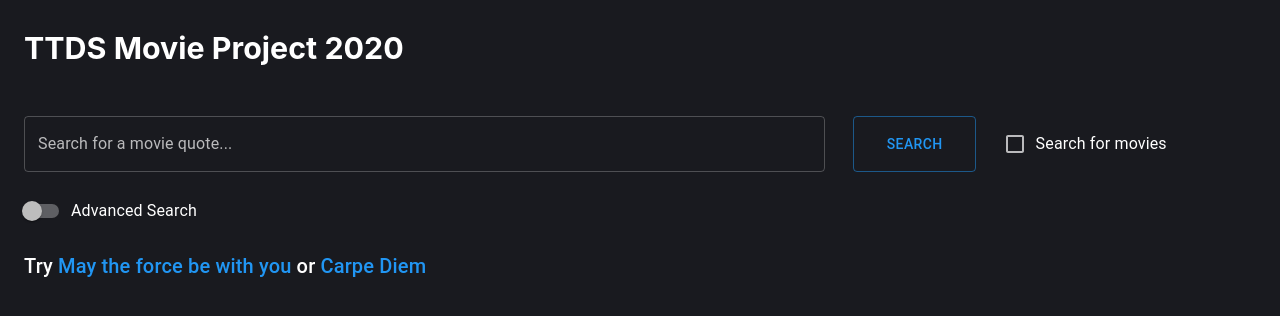
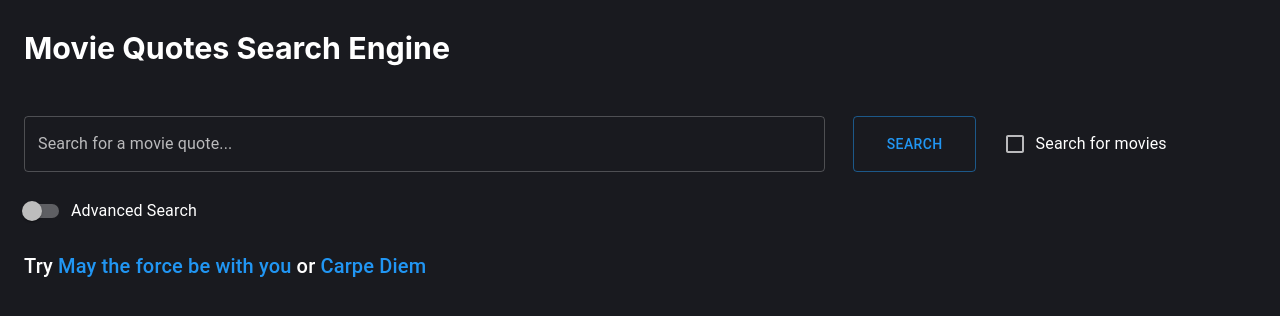
Before and after one commit to marinapts/ttds_movie_search, a React (Create React App) app in the folder gui/: page / in a window 1280 px wide. Shown: the top 316 px of the page. Built offline with nearby package versions, Linux system fonts and the light colour scheme.

Commit message:
Change title (#34)

```diff
--- a/gui/src/App.js
+++ b/gui/src/App.js
@@ -71,7 +71,7 @@ export default class App extends Component {
     return (
       <ThemeProvider theme={darkTheme}>
         <Container className="app">
-          <h3>TTDS Movie Project 2020</h3>
+          <h3>Movie Quotes Search Engine</h3>
           <div className="search-container">
             <SearchInput
               performSearch={this.performSearch}
```
